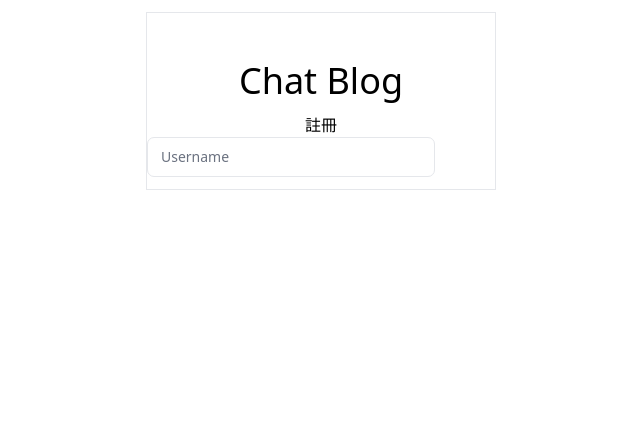
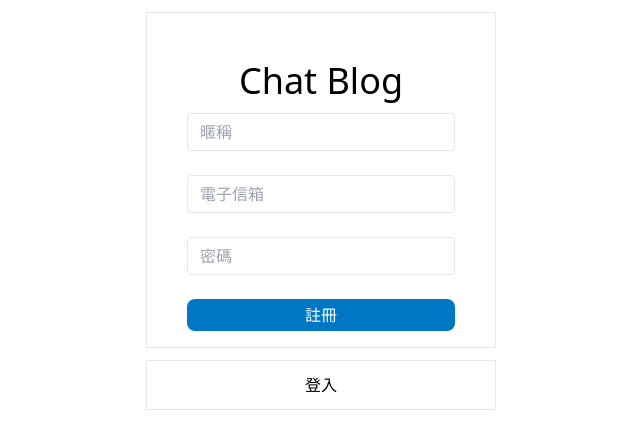
Before and after one commit to Magic556679/chat_blog, a React (Vite) app: page /register in a window 1280 px wide. Shown: the top 448 px of the page, without its empty margins (319-959 px from the left). Built offline with nearby package versions, Linux system fonts and the light colour scheme.

Commit message:
feat add register feature

```diff
--- a/src/pages/login/Index.tsx
+++ b/src/pages/login/Index.tsx
@@ -1,11 +1,28 @@
 import { Outlet } from 'react-router-dom'
+import { useNavigate, useLocation } from 'react-router-dom'
 
 const LoginIndex = () => {
+  const navigate = useNavigate()
+  const route = useLocation()
+
+  const nextPath = () => {
+    const path = route.pathname === '/login' ? '/register' : '/login'
+    navigate(path)
+  }
+
   return (
-    <div className="border border-black-600 border-solid text-center w-[350px] mx-auto mt-3 py-3">
-      <h1 className="text-4xl mt-9 mb-3">Chat Blog</h1>
-      <Outlet />
-    </div>
+    <>
+      <div className="border border-black-600 border-solid text-center w-[350px] mx-auto mt-3 py-3">
+        <h1 className="text-4xl mt-9 mb-3">Chat Blog</h1>
+        <Outlet />
+      </div>
+      <div
+        onClick={nextPath}
+        className="border border-black-600 border-solid text-center w-[350px] mx-auto mt-3 py-3 cursor-pointer"
+      >
+        {route.pathname === '/login' ? '註冊' : '登入'}
+      </div>
+    </>
   )
 }
 
--- a/src/pages/login/Login.tsx
+++ b/src/pages/login/Login.tsx
@@ -22,10 +22,6 @@ const Login = () => {
     formState: { errors }
   } = useForm<Inputs>()
 
-  const onSubmit: SubmitHandler<Inputs> = (data) => {
-    handleLogin(data)
-  }
-
   const handleLogin = async (formData: Inputs) => {
     try {
       const {
@@ -38,13 +34,17 @@ const Login = () => {
       dispatch(setToggle())
     } catch (err) {
       if (err instanceof AxiosError) {
-        setError('email', {
+        setError('password', {
           type: 'manual',
           message: err.response?.data.message
         })
         console.error(err)
       }
     }
+  }
+
+  const onSubmit: SubmitHandler<Inputs> = (data) => {
+    handleLogin(data)
   }
 
   return (
@@ -89,9 +89,9 @@ const Login = () => {
             {errors.password.message}
           </p>
         )}
-        {errors.email?.type === 'manual' && (
+        {errors.password?.type === 'manual' && (
           <p className="text-red-500 absolute text-xs">
-            {errors.email.message}
+            {errors.password.message}
           </p>
         )}
       </div>
--- a/src/pages/login/Register.tsx
+++ b/src/pages/login/Register.tsx
@@ -1,19 +1,110 @@
+import { useForm, SubmitHandler } from 'react-hook-form'
+import { register as registerApi } from '@/services/user'
+import { AxiosError } from 'axios'
+
+type Inputs = {
+  name: string
+  email: string
+  password: string
+}
+
 const Register = () => {
+  const {
+    register,
+    handleSubmit,
+    setError,
+    formState: { errors }
+  } = useForm<Inputs>()
+
+  const handlerRegister = async (formData: Inputs) => {
+    try {
+      await registerApi(formData)
+    } catch (err) {
+      if (err instanceof AxiosError) {
+        setError('password', {
+          type: 'manual',
+          message: err.response?.data.message
+        })
+      }
+      console.error(err)
+    }
+  }
+
+  const onSubmit: SubmitHandler<Inputs> = (data) => {
+    handlerRegister(data)
+  }
+
   return (
-    <>
-      <h3>註冊</h3>
-      <div className="w-72">
-        <div className="relative w-full min-w-[200px] h-10">
-          <input
-            className="peer w-full h-full bg-transparent text-blue-gray-700 font-sans font-normal outline outline-0 focus:outline-0 disabled:bg-blue-gray-50 disabled:border-0 transition-all placeholder-shown:border placeholder-shown:border-blue-gray-200 placeholder-shown:border-t-blue-gray-200 border focus:border-2 focus:border-t-transparent text-sm px-3 py-2.5 rounded-[7px] border-blue-gray-200 focus:border-gray-900"
-            placeholder=" "
-          />
-          <label className="flex w-full h-full select-none pointer-events-none absolute left-0 font-normal !overflow-visible truncate peer-placeholder-shown:text-blue-gray-500 leading-tight peer-focus:leading-tight peer-disabled:text-transparent peer-disabled:peer-placeholder-shown:text-blue-gray-500 transition-all -top-1.5 peer-placeholder-shown:text-sm text-[11px] peer-focus:text-[11px] before:content[' '] before:block before:box-border before:w-2.5 before:h-1.5 before:mt-[6.5px] before:mr-1 peer-placeholder-shown:before:border-transparent before:rounded-tl-md before:border-t peer-focus:before:border-t-2 before:border-l peer-focus:before:border-l-2 before:pointer-events-none before:transition-all peer-disabled:before:border-transparent after:content[' '] after:block after:flex-grow after:box-border after:w-2.5 after:h-1.5 after:mt-[6.5px] after:ml-1 peer-placeholder-shown:after:border-transparent after:rounded-tr-md after:border-t peer-focus:after:border-t-2 after:border-r peer-focus:after:border-r-2 after:pointer-events-none after:transition-all peer-disabled:after:border-transparent peer-placeholder-shown:leading-[3.75] text-gray-500 peer-focus:text-gray-900 before:border-blue-gray-200 peer-focus:before:!border-gray-900 after:border-blue-gray-200 peer-focus:after:!border-gray-900">
-            Username
-          </label>
-        </div>
+    <form onSubmit={handleSubmit(onSubmit)} className="flex flex-col">
+      <div className="mx-10 mb-6 relative">
+        <input
+          type="text"
+          className="appearance-none border rounded w-full py-2 px-3 text-gray-700 leading-tight focus:outline-none focus:shadow-outline"
+          placeholder="暱稱"
+          autoComplete="name"
+          {...register('name', {
+            required: { value: true, message: '此欄位必填寫' }
+          })}
+        />
+        {errors.name?.type === 'required' && (
+          <p className="text-red-500 absolute text-xs">{errors.name.message}</p>
+        )}
       </div>
-    </>
+      <div className="mx-10 mb-6 relative">
+        <input
+          type="email"
+          className="appearance-none border rounded w-full py-2 px-3 text-gray-700 leading-tight focus:outline-none focus:shadow-outline"
+          placeholder="電子信箱"
+          autoComplete="email"
+          {...register('email', {
+            required: { value: true, message: '此欄位必填寫' },
+            pattern: {
+              value: /^[\w.-]+@([\w-]+\.)+[\w-]{2,4}$/g,
+              message: '請輸入Email格式'
+            }
+          })}
+        />
+        {errors.email?.type === 'required' && (
+          <p className="text-red-500 absolute text-xs">
+            {errors.email.message}
+          </p>
+        )}
+        {errors.email?.type === 'pattern' && (
+          <p className="text-red-500 absolute text-xs">
+            {errors.email.message}
+          </p>
+        )}
+      </div>
+      <div className="mx-10 mb-6 relative">
+        <input
+          type="password"
+          className="appearance-none border rounded w-full py-2 px-3 text-gray-700 leading-tight focus:outline-none focus:shadow-outline"
+          placeholder="密碼"
+          autoComplete="current-password"
+          {...register('password', {
+            required: { value: true, message: '此欄位必填寫' }
+          })}
+        />
+        {errors.password?.type === 'required' && (
+          <p className="text-red-500 absolute text-xs">
+            {errors.password.message}
+          </p>
+        )}
+        {errors.password?.type === 'manual' && (
+          <p className="text-red-500 absolute text-xs">
+            {errors.password.message}
+          </p>
+        )}
+      </div>
+
+      <div className="mx-10 mb-1">
+        <input
+          type="submit"
+          className="w-full text-white bg-[#0077C5] rounded-lg px-1  py-1 cursor-pointer"
+          value="註冊"
+        ></input>
+      </div>
+    </form>
   )
 }
 
--- a/src/services/user.ts
+++ b/src/services/user.ts
@@ -4,7 +4,6 @@ interface LoginData {
   email: string
   password: string
 }
-
 export function login(data: LoginData) {
   return service({
     url: 'users/login',
@@ -12,3 +11,16 @@ export function login(data: LoginData) {
     data
   })
 }
+
+interface registerData {
+  name: string
+  email: string
+  password: string
+}
+export function register(data: registerData) {
+  return service({
+    url: 'users/register',
+    method: 'post',
+    data
+  })
+}
```
